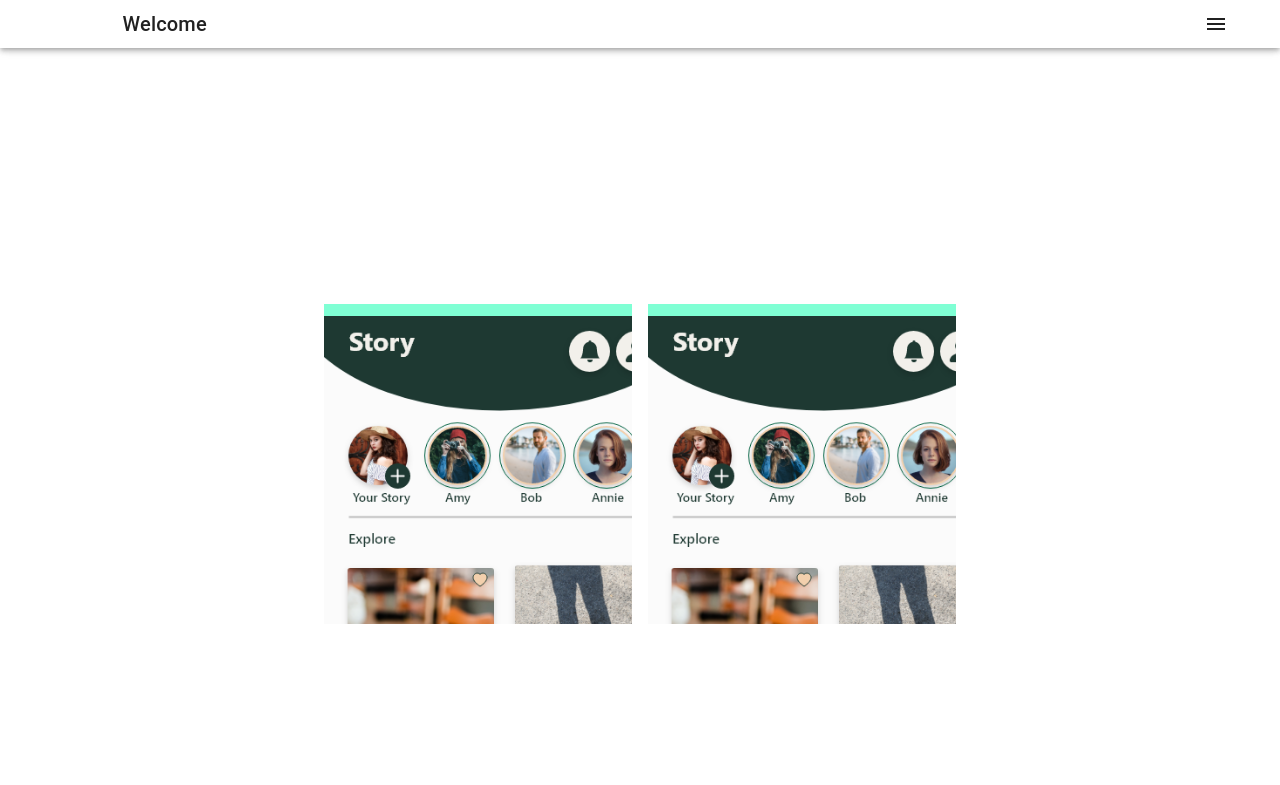
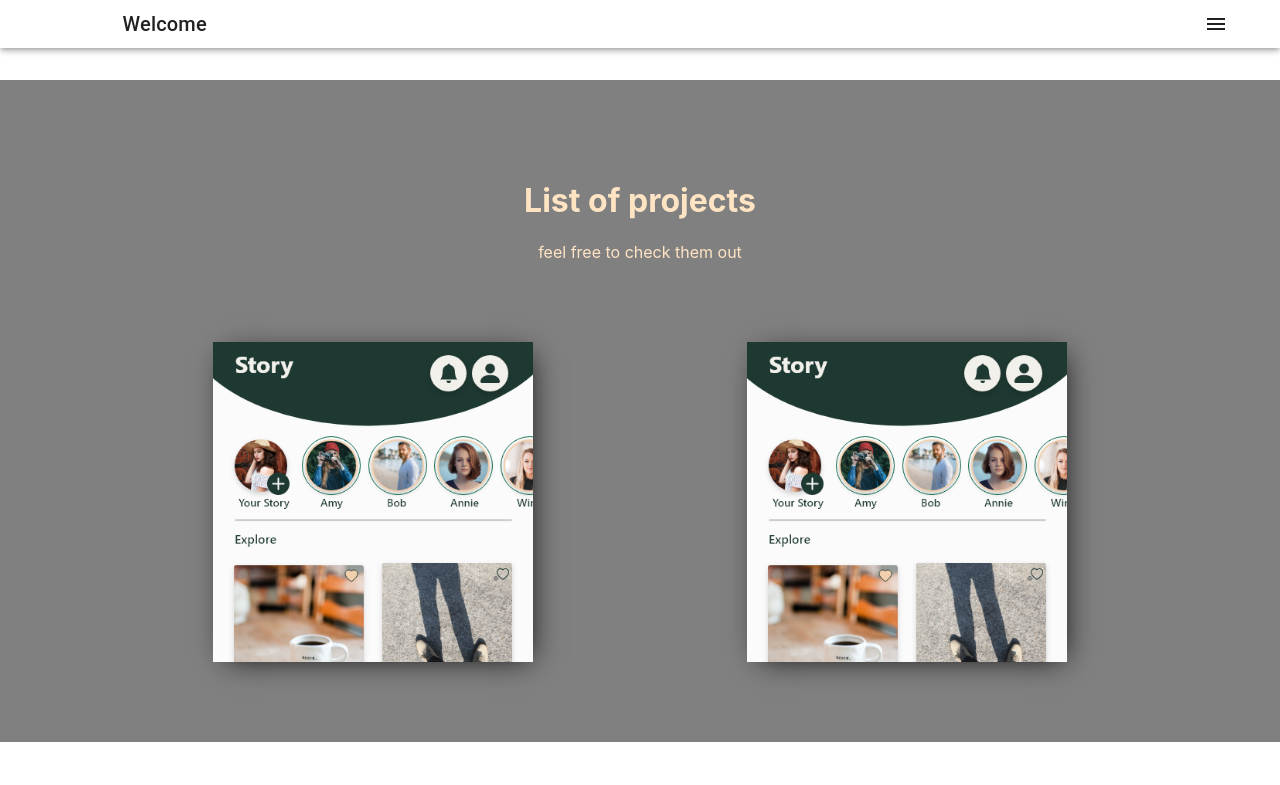
Before and after one commit to YuxiaoWang519/ywportfolio-React-, a React (Create React App) app: page /Projects in a window 1280 px wide. Shown: the top 785 px of the page. Built offline with nearby package versions, Linux system fonts and the light colour scheme; what react-swipeable-views-utils would draw is missing.

Commit message:
having a headache with animations

```diff
--- a/src/styles/Projects.css
+++ b/src/styles/Projects.css
@@ -4,10 +4,13 @@
 } */
 .imgFit {
   object-fit: cover;
+  width: 100%;
 }
 .gridC {
   overflow: hidden;
   max-height: 40vh;
+  background-color: blanchedalmond;
+  box-shadow: 5px 5px 28px -8px rgba(13, 13, 13, 1);
 }
 .intro {
   height: 0;
@@ -17,8 +20,8 @@
   display: block;
 }
 .introText {
-  font-size: 40px;
-  transform: translate(0, 80%);
+  font-size: 5vh;
+  transform: translate(0, 200%);
 }
 
 .cardAnimation {
@@ -29,5 +32,10 @@
 }
 .cardAnimation:hover {
   cursor: pointer;
-  transform: translate(0, 100%);
+  transform: translate(0, 120%);
 }
+.projectIntro {
+  text-align: center;
+  margin-bottom: 10vh;
+  color: bisque;
+}
--- a/src/views/projects/Projects.js
+++ b/src/views/projects/Projects.js
@@ -46,11 +46,15 @@ function Projects() {
           <Toolbar disableGutters={true} />
         </Box>
       </Container>
+      <Box sx={{ background: "grey", my: "2vh", py: "10vh" }}>
+        <div className="projectIntro">
+          <h1>List of projects</h1>
+          <p>feel free to check them out</p>
+        </div>
         <Grid
           container
-        spacing={2}
-        justifyContent="center"
-        sx={{ mt: "30vh", height: "40vh" }}
+          justifyContent="space-evenly"
+          // sx={{ mt: "30vh", height: "40vh" }}
         >
           <Grid item xs={3} className="gridC">
             {/* <Card sx={{ maxWidth: "30vw" }} className="cardAnimation">
@@ -90,6 +94,7 @@ function Projects() {
             </Box>
           </Grid>
         </Grid>
+      </Box>
       <Container
         id="contactAnchor"
         maxWidth="false"
```
Lines whose indentation alone changed are shown as unchanged.
